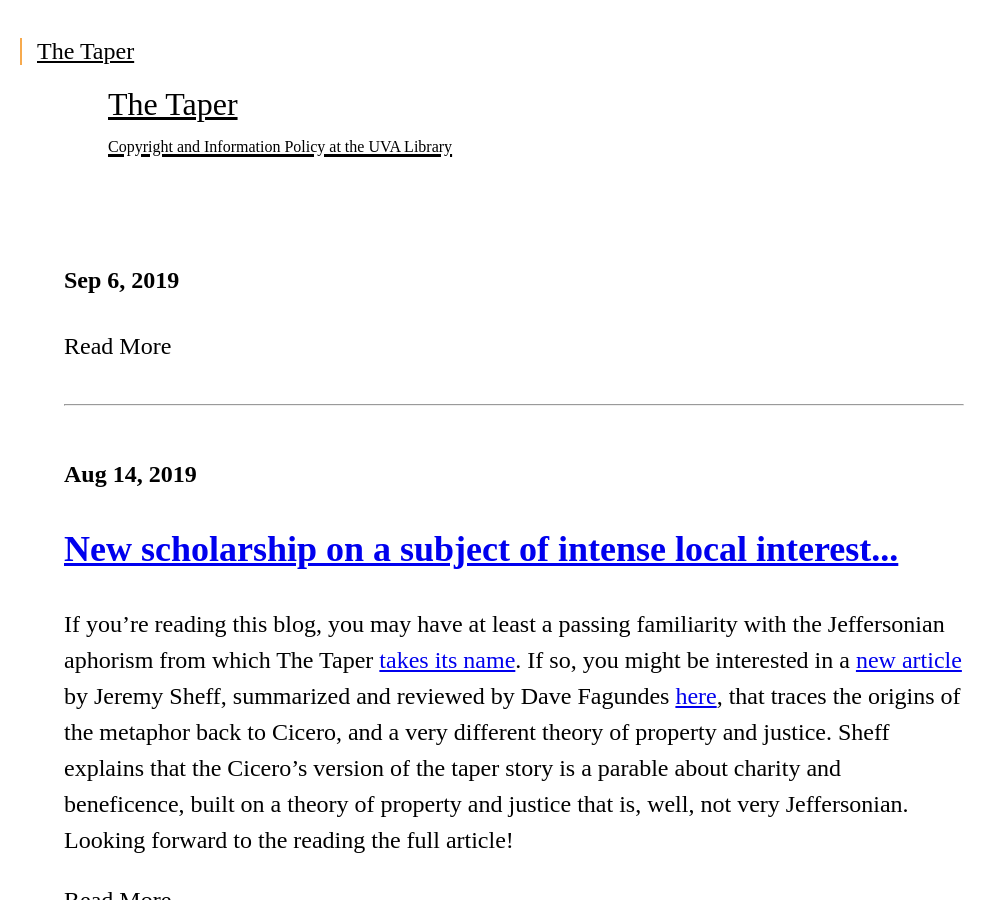
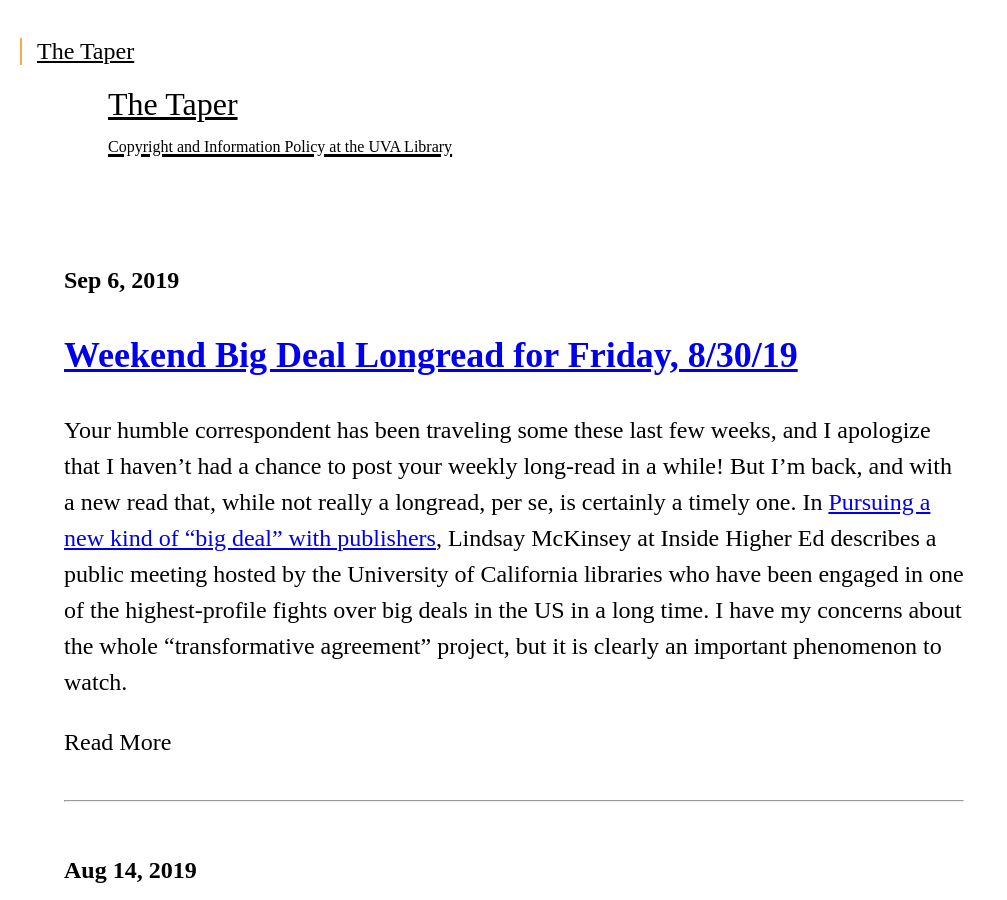
Before and after one commit to uvalib/thetaper, a Jekyll site: the page built from index.html, in a window 1280 px wide and 900 px high. Shown: the whole window, without its empty margins (0-1007 px from the left). Built offline with Jekyll 4.4.1, drawn with Linux system fonts in a browser that asks for light colours; some web fonts are replaced; comment, search, counter and statistics services are not loaded.

Commit message:
Added title

```diff
--- a/_posts/2019-08-30-weekend-big-deal-read-pursuing-a-new-kind-of-big-deal-with-publishers-.markdown
+++ b/_posts/2019-08-30-weekend-big-deal-read-pursuing-a-new-kind-of-big-deal-with-publishers-.markdown
@@ -1,8 +1,9 @@
 ---
 layout: post
 published: true
-title:  "Weekend Big Deal Read: "Pursuing a new kind of “big deal” with publishers""
-date:   2019-08-30T19:39:52.823Z
+comments: true
+date: '2019-09-06 15:42 -0400'
+title: 'Weekend Big Deal Longread for Friday, 8/30/19'
 ---
 
 Your humble correspondent has been traveling some these last few weeks, and I apologize that I haven't had a chance to post your weekly long-read in a while! But I'm back, and with a new read that, while not really a longread, per se, is certainly a timely one. In [Pursuing a new kind of “big deal” with publishers](https://www.insidehighered.com/news/2019/08/30/pursuing-new-kind-%E2%80%9Cbig-deal%E2%80%9D-publishers), Lindsay McKinsey at Inside Higher Ed describes a public meeting hosted by the University of California libraries who have been engaged in one of the highest-profile fights over big deals in the US in a long time. I have my concerns about the whole "transformative agreement" project, but it is clearly an important phenomenon to watch.
```
